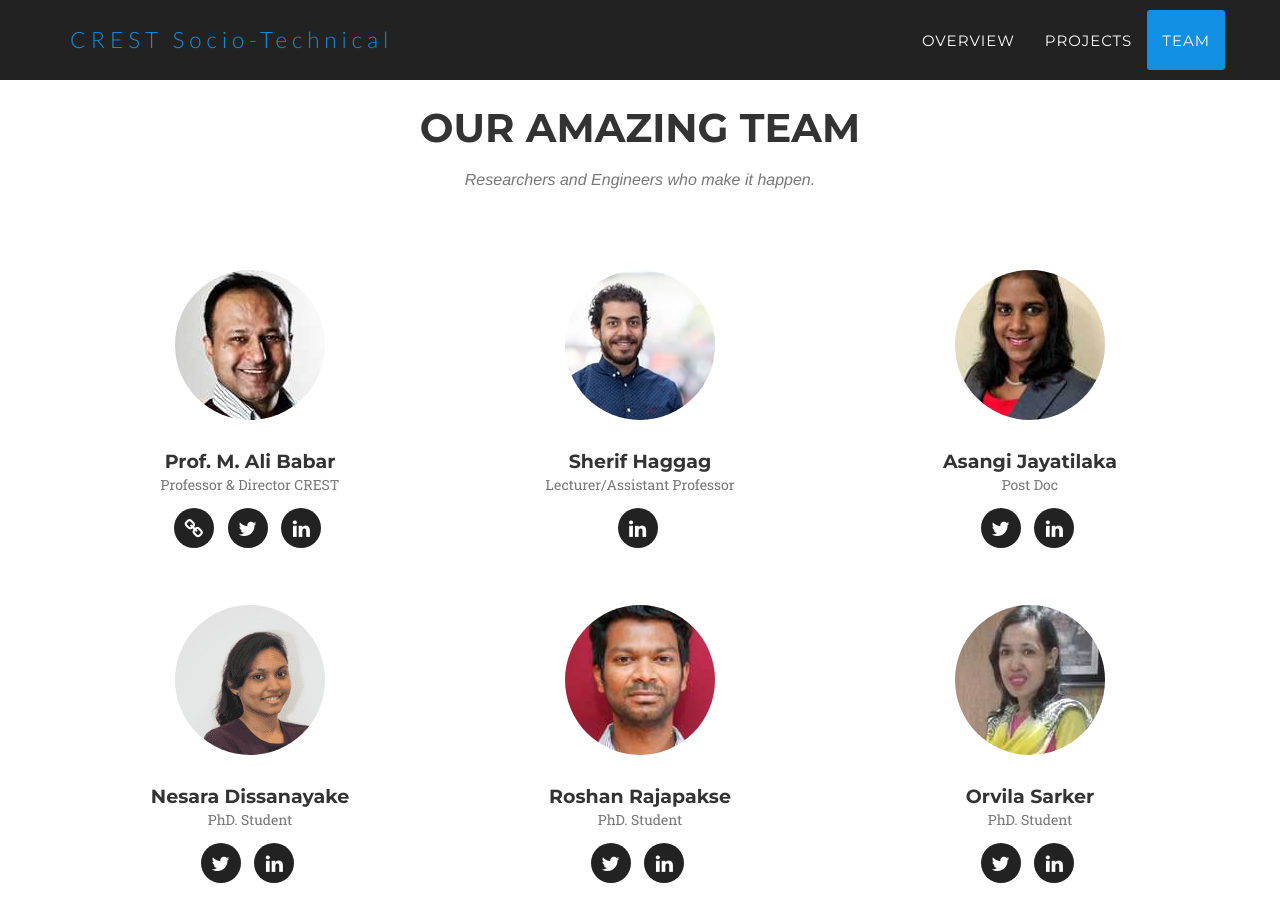
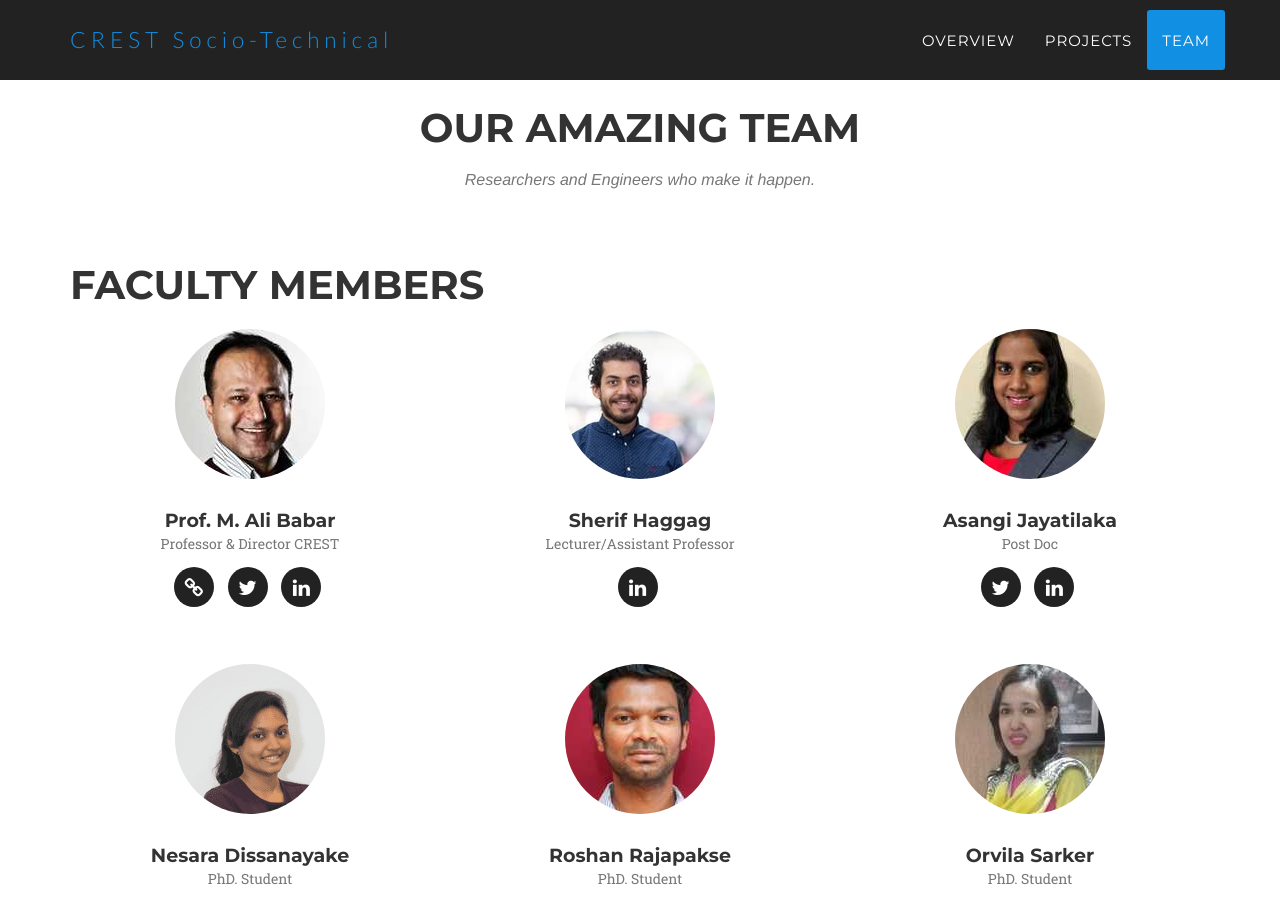
Before and after one commit to crest-socio-technical/crest-socio-technical.github.io, a Jekyll site: the page built from index.html, in a window 1280 px wide and 900 px high, scrolled down 3783 px. Built offline with Jekyll 4.4.1, drawn with Linux system fonts in a browser that asks for light colours; some web fonts are replaced.

Commit message:
Update team.html

```diff
--- a/_includes/team.html
+++ b/_includes/team.html
@@ -4,6 +4,11 @@
                 <div class="col-lg-12 text-center">
                     <h2 class="section-heading">Our Amazing Team</h2>
                     <h3 class="section-subheading text-muted">Researchers and Engineers who make it happen.</h3>
+                </div>
+            </div>
+			<div class="row">
+                <div class="col-lg-12">
+                    <h2 class="section-heading">Faculty Members</h2>
                 </div>
             </div>
             <div class="row">
```
